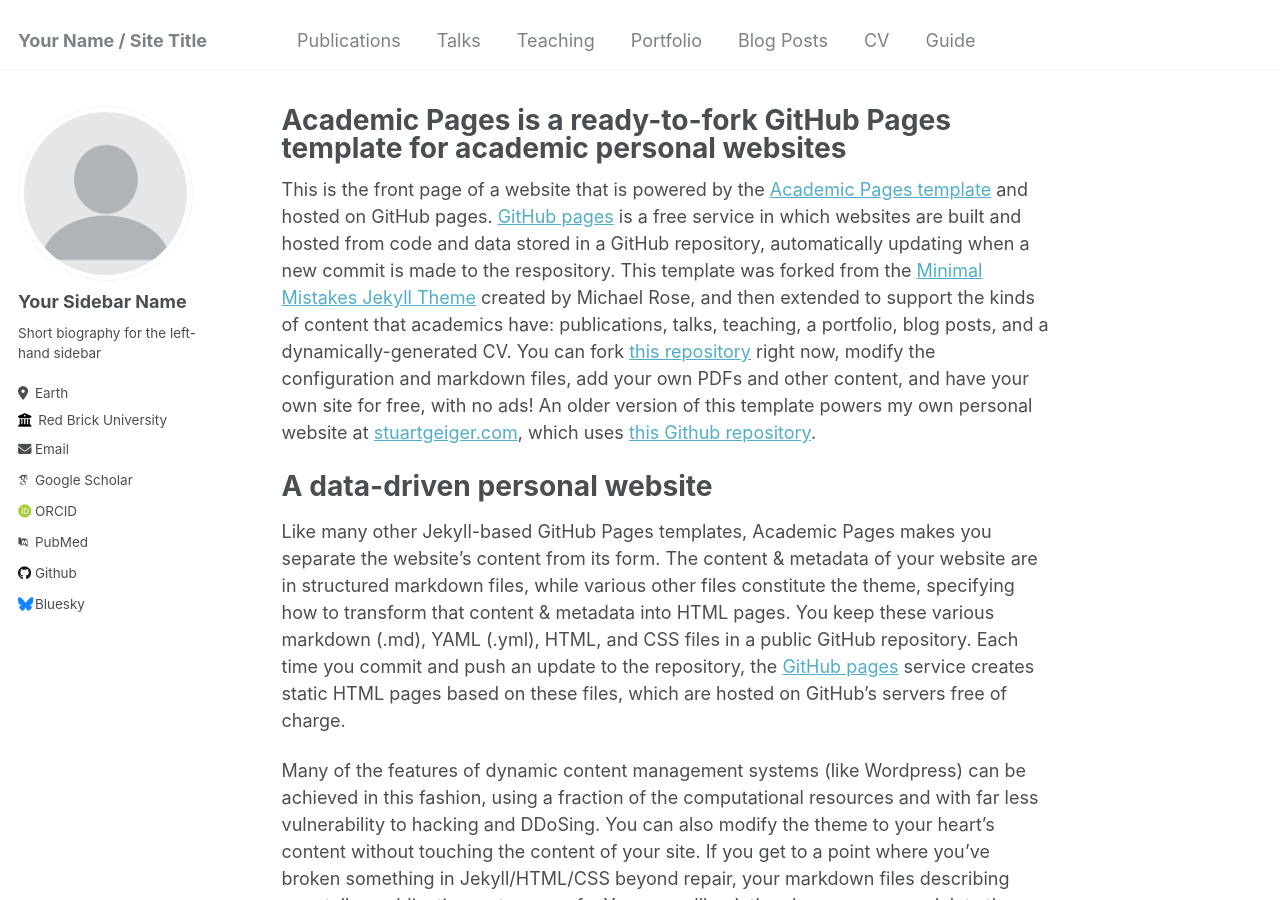
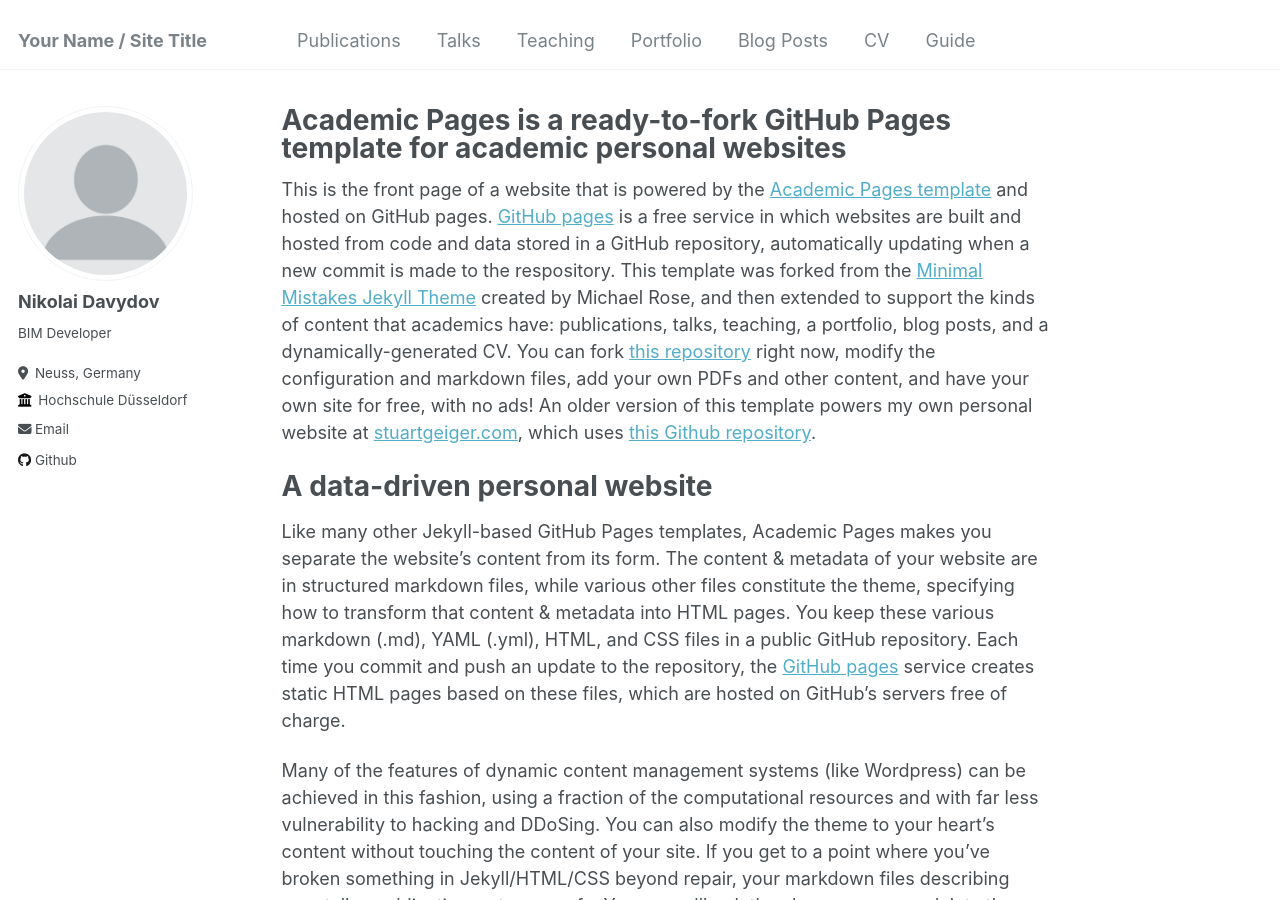
Before and after one commit to Nikola1Davydov/NikolaiDavydov, a Jekyll site: the page built from _pages/about.md, in a window 1280 px wide and 900 px high. Built offline with Jekyll 4.4.1, drawn with Linux system fonts in a browser that asks for light colours; some web fonts are replaced.

Commit message:
some update

```diff
--- a/_config.yml
+++ b/_config.yml
@@ -22,33 +22,33 @@ repository               : "academicpages/academicpages.github.io"
 author:
   # Biographic information
   avatar           : "profile.png"
-  name             : "Your Sidebar Name"
+  name             : "Nikolai Davydov"
   pronouns         : # example: "she/her"
-  bio              : "Short biography for the left-hand sidebar"
-  location         : "Earth"
-  employer         : "Red Brick University"
+  bio              : "BIM Developer"
+  location         : "Neuss, Germany"
+  employer         : "Hochschule Düsseldorf"
   uri              : # URL
-  email            : "none@example.org"
+  email            : "nik_davydov_1992@outlook.com"
 
   # Academic websites
   arxiv            : # URL - Update with the correct link to your profile
-  googlescholar    : "https://scholar.google.com/citations?user=PS_CX0AAAAAJ"
+  googlescholar    : #"https://scholar.google.com/citations?user=PS_CX0AAAAAJ"
   impactstory      : # URL
-  orcid            : "http://orcid.org/yourorcidurl"
+  orcid            : #"http://orcid.org/yourorcidurl"
   semantic         : # URL
-  pubmed           : "https://www.ncbi.nlm.nih.gov/pubmed/?term=john+snow"
+  pubmed           : #"https://www.ncbi.nlm.nih.gov/pubmed/?term=john+snow"
   researchgate     : # URL
 
   # Repositories and software development
   bitbucket        : # Username - Update with your username on the site
   codepen          : # Username
   dribbble         : # Username
-  github           : "academicpages"
+  github           : "https://github.com/Nikola1Davydov"
   kaggle           : # Username
   stackoverflow    : # User number or user number and name (i.e., use "1" or "1/jeff-atwood")
 
   # Social media
-  bluesky          : "bsky.app" # Replace this with you Bluesky username
+  bluesky          : #"bsky.app" # Replace this with you Bluesky username
   facebook         : # Username
   flickr           : # Username
   foursquare       : # Username
```
